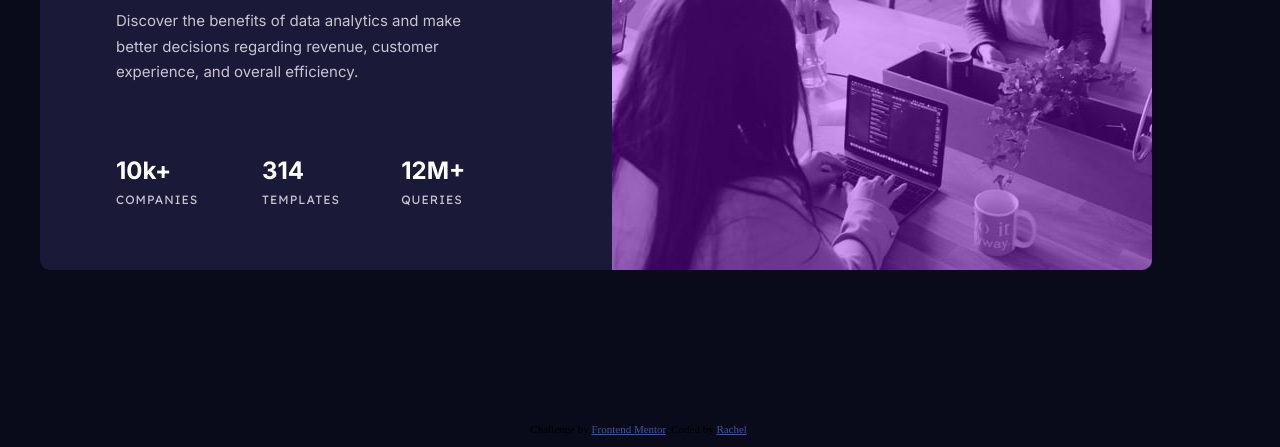
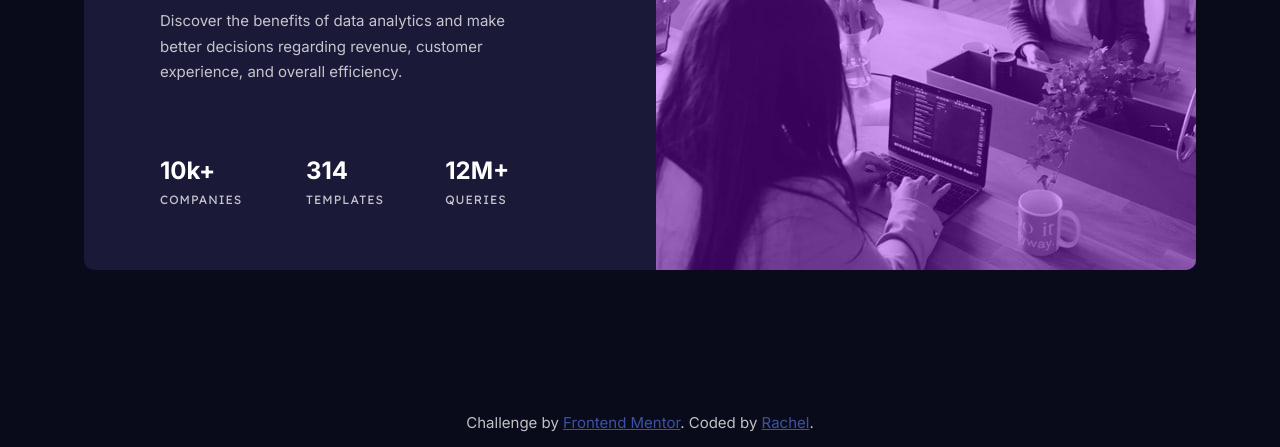
Before and after one commit to Rachelik/stats-preview-card-component-main, a plain HTML site: page index.html in a window 1280 px wide. Shown: the part 353-800 px from the top of the page. Drawn offline with Linux system fonts and the light colour scheme.

Commit message:
centered card

```diff
--- a/index.html
+++ b/index.html
@@ -18,9 +18,7 @@
 </head>
 
 <body>
-
   <main>
-
     <div class="card-details">
       <div class="card-summary">
         <h1>Get <span class="special-header">insights</span> that help your business grow. </h1>
@@ -50,14 +48,13 @@
         <source class="image-desktop" srcset="images/image-header-desktop.jpg" media="(min-width: 600px)" >
         <img class="desktop-image" src="images/image-header-desktop.jpg" alt="People coding image">
       </picture>
-      <!-- <img class="desktop-image" src="images/image-header-desktop.jpg" alt="People coding image"> -->
       <div class="overlay"></div>
     </div>
   </main>
 
   <footer class="attribution">
-    Challenge by <a href="https://www.frontendmentor.io?ref=challenge" target="_blank">Frontend Mentor</a>.
-    Coded by <a href="#">Rachel</a>.
+    <p>Challenge by <a href="https://www.frontendmentor.io?ref=challenge" target="_blank">Frontend Mentor</a>.
+    Coded by <a href="#">Rachel</a>.</p>
   </footer>
 </body>
 
--- a/styles.css
+++ b/styles.css
@@ -150,6 +150,7 @@ main {
     margin: 0;
     display: flex;
     flex-direction: row;
+    justify-content: center;
 }
 
 .attribution {
```
